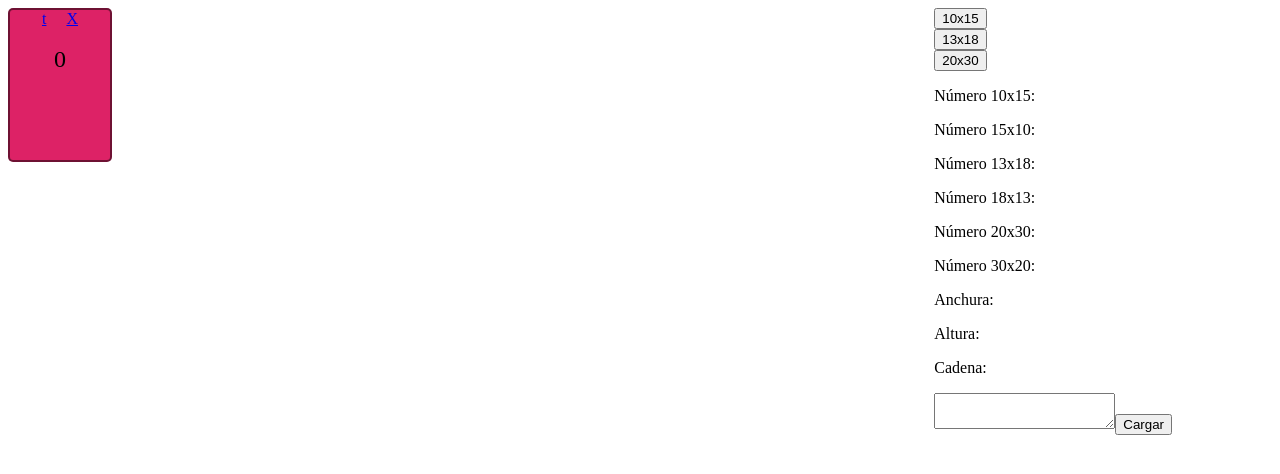
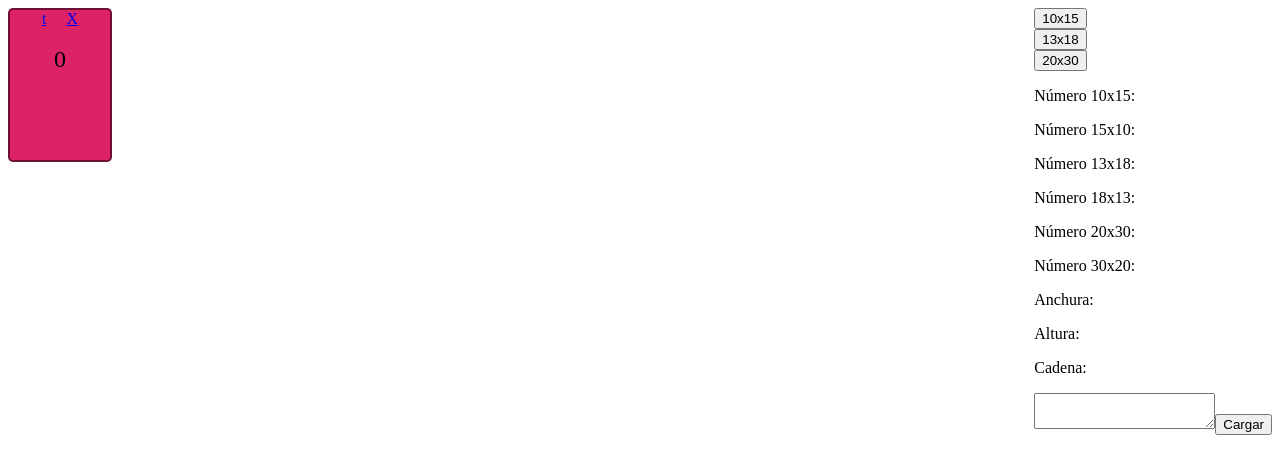
Before and after one commit to srlobo/cosas, a plain HTML site: page montaje/index.html in a window 1280 px wide. Shown: the top 474 px of the page. Drawn offline with Linux system fonts and the light colour scheme.

Commit message:
Cambios en el orden z del div control

```diff
--- a/montaje/index.html
+++ b/montaje/index.html
@@ -21,10 +21,10 @@
 		width: 1100px;
 		height: 1500px;
 		position: absolute;
+		z-index: -1;
 	}
 	#control {
 		float: right;
-		margin-right: 100px;
 	}
 	p span {
 		color: red;
```
